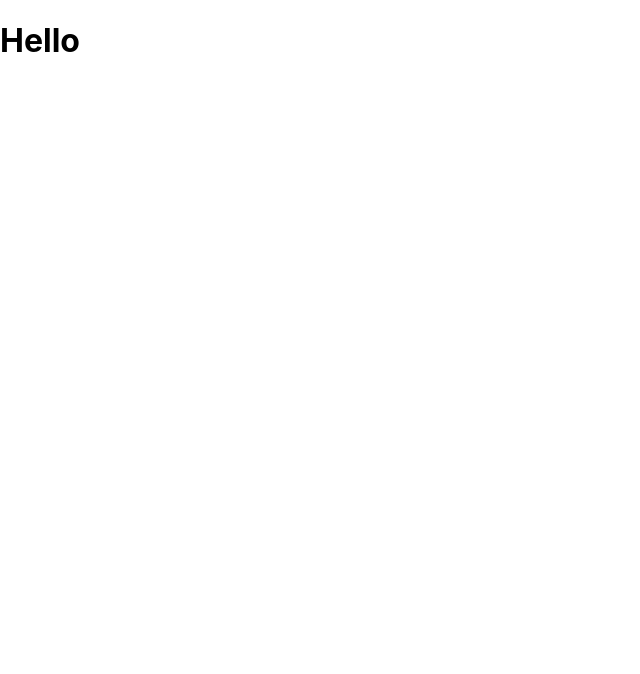
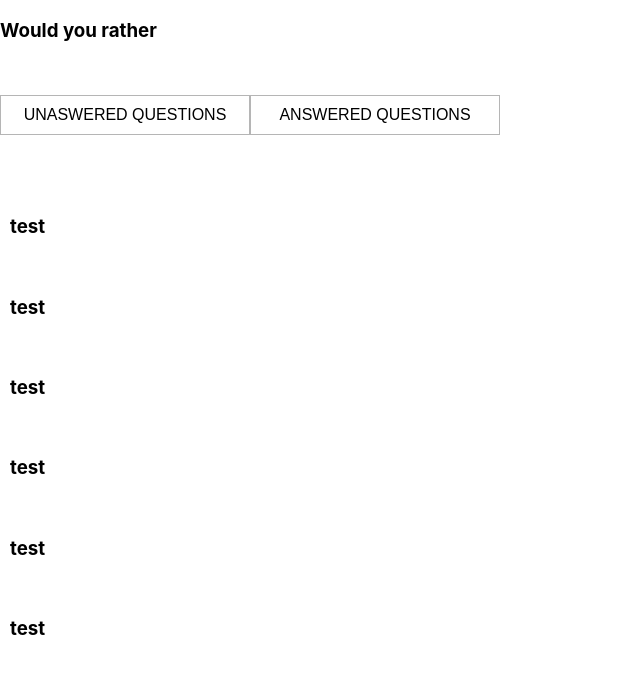
Before and after one commit to sowmi546/ReactRedux, a React (Create React App) app: page / in a window 1280 px wide. Shown: the top 674 px of the page, without its empty margins (0-640 px from the left). Built offline with nearby package versions, Linux system fonts and the light colour scheme.

Commit message:
added dashboard details

```diff
--- a/src/App.js
+++ b/src/App.js
@@ -1,10 +1,10 @@
 import React,{Component} from 'react';
 import logo from './logo.svg';
 import './App.css';
-//import LoadingBar from 'react-redux-loading';
+import LoadingBar from 'react-redux-loading';
 import {connect} from 'react-redux';
 import {handleInitalQuestions} from './actions/questions';
-
+import Dashboard from './components/Dashboard';
 
 class App extends Component {
   componentDidMount(){
@@ -14,7 +14,7 @@ class App extends Component {
   render(){
     return(
 
-      <div><h1>Hello</h1></div>
+        <Dashboard />
 
     )
   }
--- /dev/null
+++ b/src/components/Dashboard.js
@@ -0,0 +1,50 @@
+import React, {Component} from 'react'
+import {connect} from 'react-redux'
+import Question from './Question'
+class Dashboard extends Component{
+//setting the default state to unaswered questions, but based on the button clicked handleQuestion updates the state accordingly
+  state = {
+    'activeQuestions' : 'unaswered',
+    'activeTab': 'unaswered'
+  };
+
+  //handling the question types(answered/ unanswered)
+  handleQuestions = (e,type) =>{
+    this.setState(() =>({
+      activeQuestions: type,
+      activeTab : type
+
+    }))
+  }
+  render(){
+    // get the access to state in render menthod
+    const {activeQuestions, activeTab} = this.state
+    return(
+      <div>
+          <h3> Would you rather </h3>
+          <div className='btn-group'>
+
+            <button className='btn unanswered' onClick={(e) => this.handleQuestions(e, 'unanswered')}> Unaswered questions </button>
+            <button className='btn answered' onClick = {(e)=>this.handleQuestions(e, 'answered')}> Answered Questions </button>
+          </div>
+
+          <ul className='questions-display'>
+            {this.props.questionIds.map((id) =>(
+              <li key={id}>
+                <Question id={id} activeQuestions={activeQuestions} />
+              </li>
+            ))}
+          </ul>
+
+      </div>
+    )
+  }
+}
+
+function mapStateToProps({questions}){
+  return{
+    questionIds: Object.keys(questions)
+      .sort((a,b) => questions[b].timestamp - questions[a].timestamp)
+  }
+}
+export default connect(mapStateToProps)(Dashboard)
--- /dev/null
+++ b/src/components/Question.js
@@ -0,0 +1,11 @@
+import React, {Component} from 'react'
+
+
+class Question extends Component {
+  render(){
+    return(
+      <h3>test </h3>
+    )
+  }
+}
+export default Question
--- a/src/index.css
+++ b/src/index.css
@@ -11,3 +11,74 @@ code {
   font-family: source-code-pro, Menlo, Monaco, Consolas, 'Courier New',
     monospace;
 }
+
+
+
+a {
+  text-decoration: none;
+  color: #252525;
+}
+
+.container {
+  max-width: 1000px;
+  margin: 0 auto;
+  padding: 10px;
+}
+
+.btn {
+  text-transform: uppercase;
+  margin: 35px auto;
+  padding: 10px;
+  border: 1px solid rgba(0,0,0,.29);
+  cursor: pointer;
+  background: #fff;
+  font-size: 16px;
+  width: 250px;
+  position: relative;
+}
+
+.btn:hover {
+  border-color: rgba(0,0,0,.5);
+  text-decoration: none;
+}
+
+.btn:focus {
+  outline: 0;
+  font-weight: 700;
+  border-width: 2px;
+}
+
+.center {
+  text-align: center;
+}
+
+.active {
+  font-weight: bold;
+}
+
+.nav ul {
+  display: flex;
+  flex-direction: row;
+  justify-content: flex-start;
+  text-decoration: none;
+}
+
+.nav li:first-child {
+  padding-left: 0;
+}
+
+ul {
+  padding-left: 0;
+}
+
+li {
+  list-style-type: none;
+  padding: 10px;
+  text-decoration: none;
+}
+
+.avatar {
+  height: 50px;
+  border-radius: 25px;
+  margin: 10px;
+}
```
